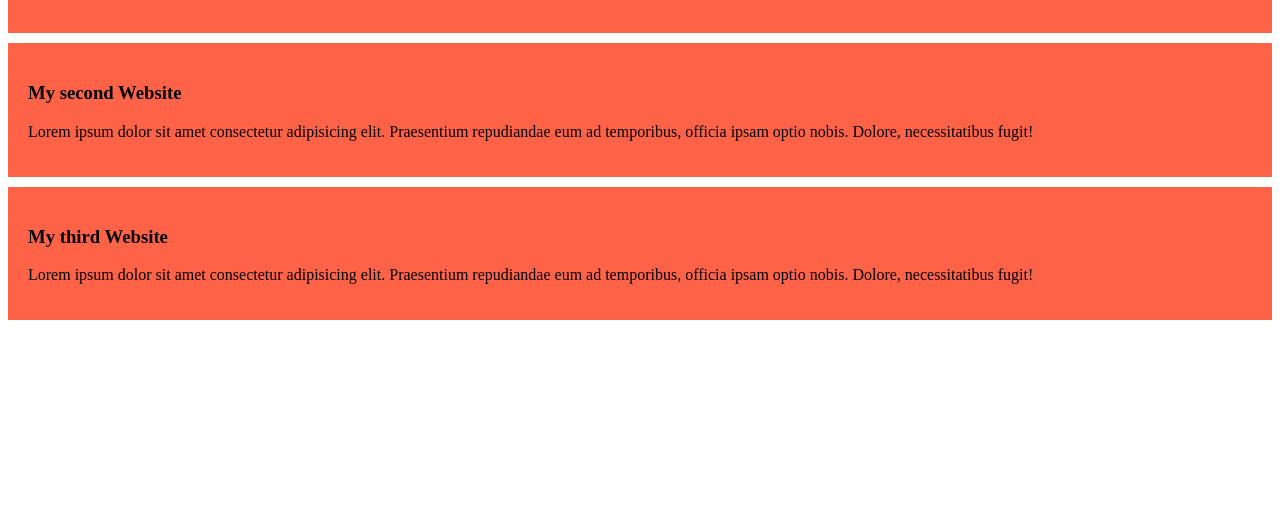
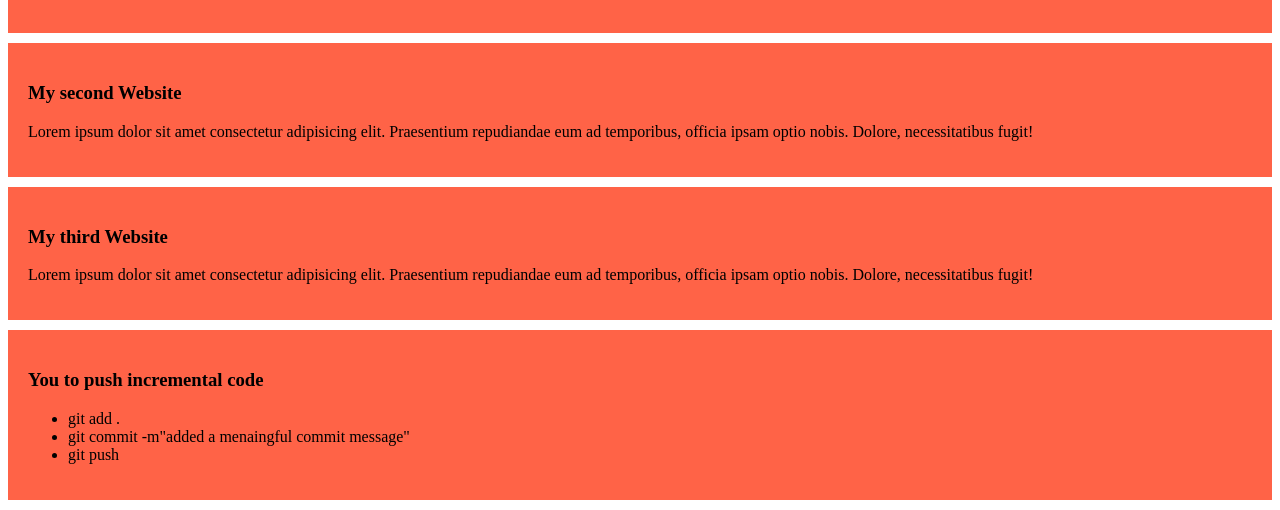
Before and after one commit to dev-abu-jahid/Programming-Hero-HTML, a plain HTML site: page 001_HTML_Environment_Setup/index.html in a window 1280 px wide. Shown: the part 318-828 px from the top of the page. Before the commit the page ends 800 px from the top, so only its background shows below. Drawn offline with Linux system fonts and the light colour scheme.

Commit message:
added a message

```diff
--- a/001_HTML_Environment_Setup/index.html
+++ b/001_HTML_Environment_Setup/index.html
@@ -47,6 +47,15 @@ Mirpur 12, Dhaka Bangladesh
   <p>Lorem ipsum dolor sit amet consectetur adipisicing elit. Praesentium repudiandae eum ad temporibus, officia ipsam
     optio nobis. Dolore, necessitatibus fugit!</p>
 </div>
+
+<div>
+  <h3>You to push incremental code</h3>
+  <ul>
+    <li>git add .</li>
+    <li>git commit -m"added a menaingful commit message"</li>
+    <li>git push</li>
+  </ul>
+</div>
 </body>
 
 </html>
```
